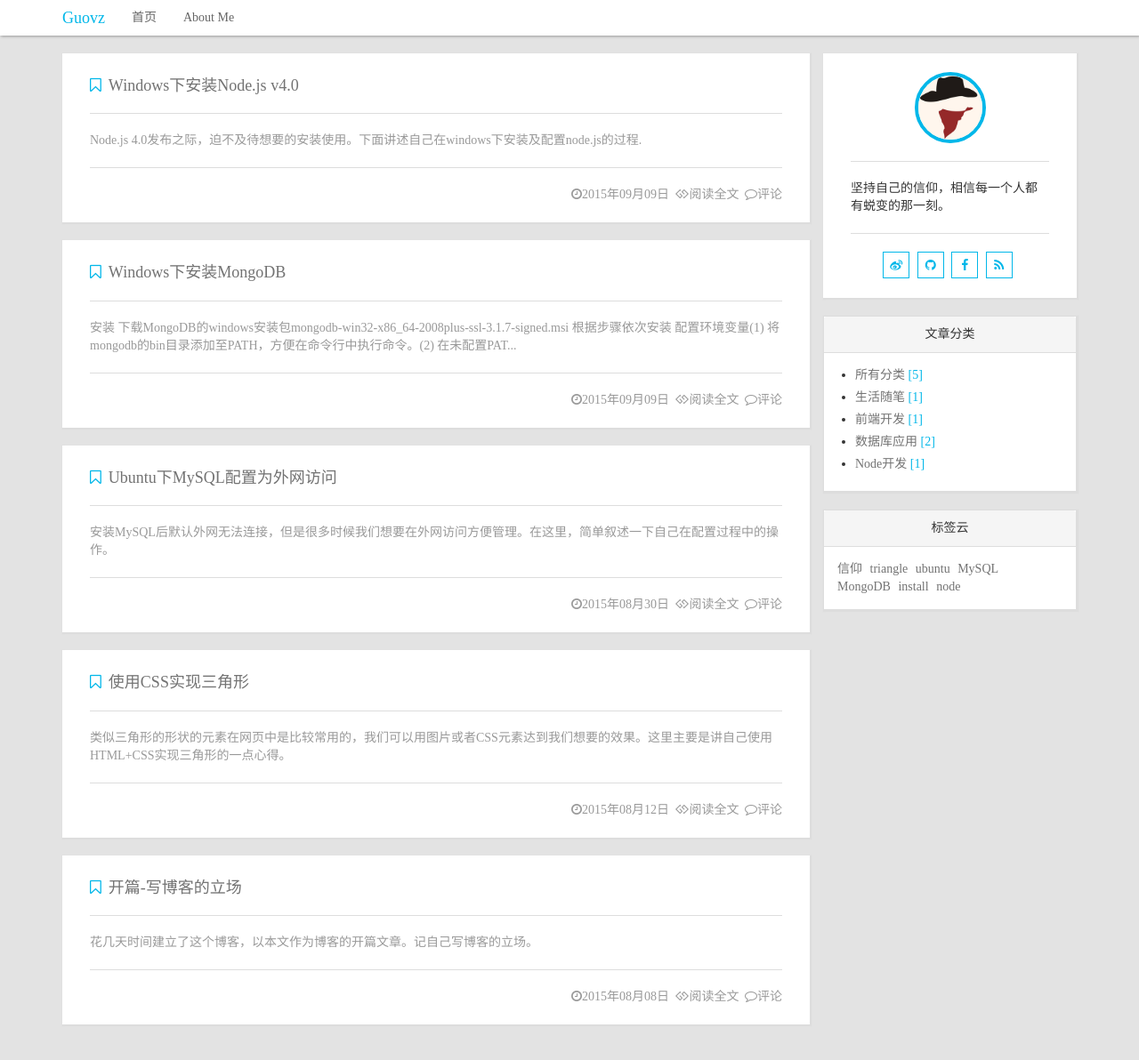
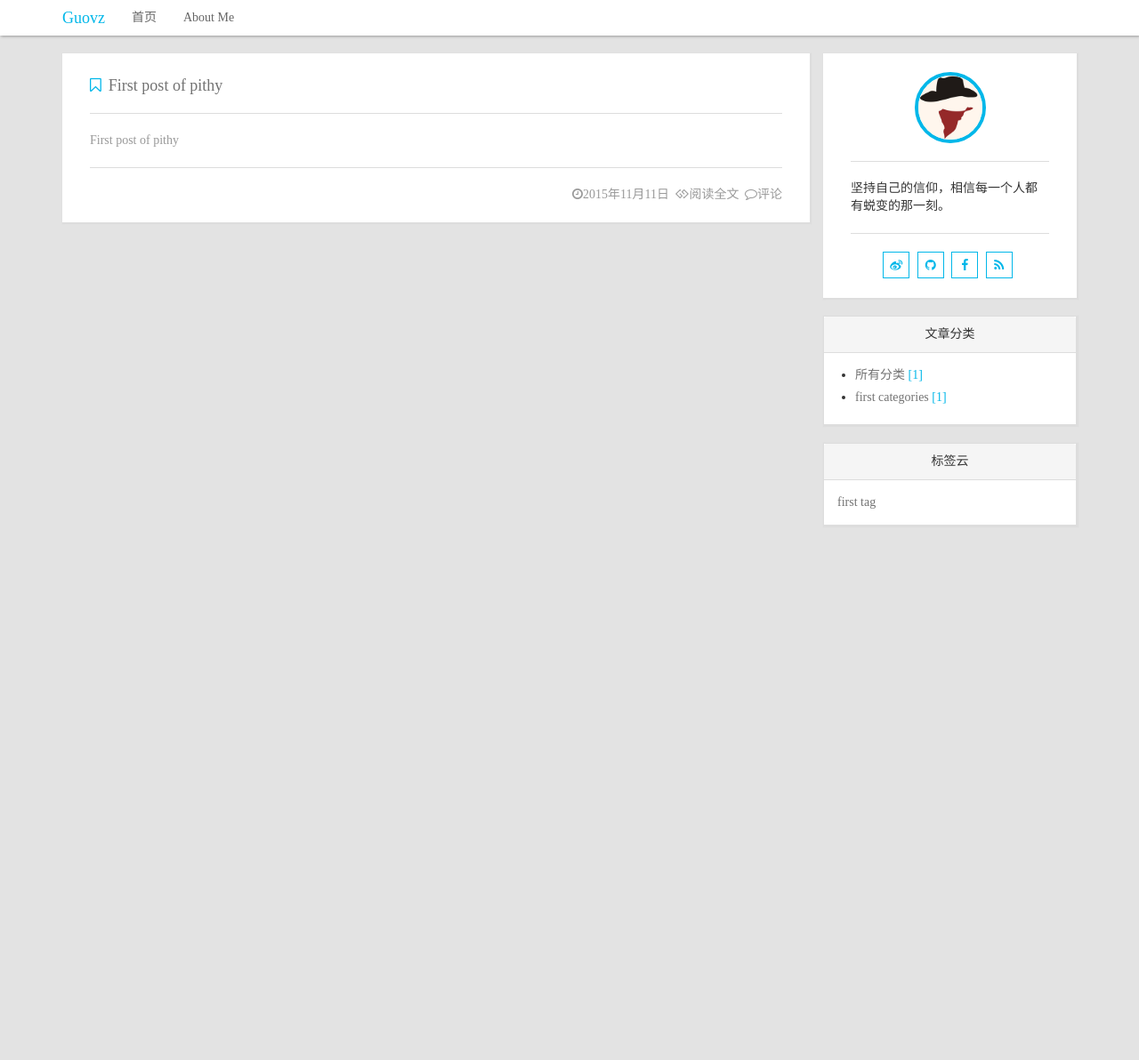
Before and after one commit to jaylinwang/jekyll-pithy, a Jekyll site: the page built from index.html, in a window 1280 px wide. Shown: the whole page at 89% size. Built offline with Jekyll 4.4.1, drawn with Linux system fonts in a browser that asks for light colours; nearby versions of some CDN libraries; the list of posts is cut into pages by our own code; comment, search, counter and statistics services are not loaded; after the commit the page ends 900 px from its top, so only the background shows below that.

Commit message:
去除个人信息

````diff
--- a/_config.yml
+++ b/_config.yml
@@ -1,14 +1,14 @@
 permalink: /:year/:month/:day/:title/
 
 # 站点设置
-title: "Guovz"
-email: pzhuwjl@qq.com
-description: "王继林的个人博客"
-keywords: "Guovz"
+title:
+email:
+description:
+keywords:
 
 # 用户信息设置
-weibo_username: Guovz
-github_username: guovz
+weibo_username:
+github_username:
 
 # Markdown设置
 kramdown:
@@ -20,8 +20,8 @@
 
 
 # 地址设置
-baseurl: "/jekyll-pithy"
-url: "http://127.0.0.1:4000"
+baseurl:
+url:
 
 
 # 分页设置
--- a/_posts/2015-08-08-kaipian.md
+++ /dev/null
@@ -1,21 +0,0 @@
----
-layout: post
-title: 开篇-写博客的立场
-tags:  [信仰]
-categories: [生活随笔]
-author: Jaylin
-excerpt: "花几天时间建立了这个博客，以本文作为博客的开篇文章。记自己写博客的立场。"
----
-
-
-花几天时间建立了这个博客，以本文作为博客的开篇文章。记自己写博客的立场。
-
-记录博客的初衷是以我们90后的心态去记录自己生活和工作中所见所闻，记录技术学习中某一项知识的认 知。不断提升自己，为成为小有成就的前端攻城狮而奋斗，我不想也相信自己成为一个喷子，去评论社会 上某种行为的对错，因为就自己浅薄的经历，自认为每一件事都有自己对错两面。也不会盲目去赞赏或否 认某项技术，因为作为一个技术菜鸟，对技术本身也认识的不够透彻。
-
-自己并不是一个会拽文的人，上大学后也很少接触文学之类的东西，自身的文学修养可谓相形见绌。自己 的博客中，美文佳句可能会有所不足，当然，自己灵感迸发的时候，我也会尝试记录一篇，毕竟优美的文 字是能够陶人心性的，我也会分享一些我喜欢或认为读者会喜欢的。
-
-DRY，不重复，软件开发中一直推崇的原则。关于博文，我也立志不去重复别人的东西，一件事，有自己 的见解，才算是真正的明白，一项技术，有自己的认知，才能够真正的理解。
-
-梦想自由自在的前端攻城狮，不断GET如狮群般的团队意识，希望遇到更多的朋友，谈生活，谈工作， 谈技术，在生活和技术的旅途中愉悦前行。
-
-2015年8月 记于成都
--- a/_posts/2015-08-12-css-create-triangle.md
+++ /dev/null
@@ -1,62 +0,0 @@
----
-layout: post
-title: 使用CSS实现三角形
-tags:  [triangle]
-categories: [前端开发]
-author: Jaylin
-excerpt: "类似三角形的形状的元素在网页中是比较常用的，我们可以用图片或者CSS元素达到我们想要的效果。这里主要是讲自己使用HTML+CSS实现三角形的一点心得。"
----
-
-类似三角形的形状的元素在网页中是比较常用的，我们可以用图片或者CSS元素达到我们想要的效果。这里主要是讲自己使用HTML+CSS实现三角形的一点心得。
-
-为了能够熟悉的使用HTML+CSS构建三角形，我们首先要熟悉以下代码以及代码所实现的效果：
-
-```html
-<!DOCTYPE html>
-<html lang="en">
-<head>
-  <meta charset="UTF-8">
-  <title>shape</title>
-  <style type="text/css">
-      .shape{
-        height: 0;
-        width: 0;
-        border-top: 100px solid red;
-        border-right: 100px solid blue;
-        border-bottom: 100px solid yellow;
-        border-left: 100px solid green;
-      }
-  </style>
-</head>
-<body>
-  <div class="shape"></div>
-</body>
-</html
-```
-这是一个HTML页面，我们定义一个class=shape的元素，为元素设置宽度和高度均为0，上下左右的border为100px并且用不同颜色填充，最终会有以下效果：
-
-<img src="http://7xlgu7.com1.z0.glb.clouddn.com/shape_01.png" style="width:200px">
-可以观察到，上下左右的border都占有45度直角三角形区域，底为100px+100px，高为100px。
-
-如果我们希望实现如下图的三角形形状：
-
-<img src="http://7xlgu7.com1.z0.glb.clouddn.com/shape_02.jpg" style="width:100px">
-
-我们可以保留如下图中1或者2的位置：
-
-<img src="http://7xlgu7.com1.z0.glb.clouddn.com/shape_03.jpg" style="width:200px">
-
-我选择1区域，最终CSS如下:
-
-```css
-.shape01{
-  height: 0;
-  width: 0;
-
-  border-top: 100px solid transparent;
-  border-right: 100px solid blue;
-}
-```
-其他情况类似。
-
-希望我的理解方式能对大家有帮助 :)
--- a/_posts/2015-08-30-ubuntu-mysql-extranet-access.md
+++ /dev/null
@@ -1,36 +0,0 @@
----
-layout: post
-title: Ubuntu下MySQL配置为外网访问
-tags:  [ubuntu,MySQL]
-categories: [数据库应用]
-author: Jaylin
-excerpt: "安装MySQL后默认外网无法连接，但是很多时候我们想要在外网访问方便管理。在这里，简单叙述一下自己在配置过程中的操作。"
----
-
-ububtu安装MySQL后默认外网无法连接，但是很多时候我们想要在外网访问方便管理。在这里，简单叙述一下自己在配置过程中的操作，步骤如下:
-
-- 以root身份登入mysql
-
-```
-mysql -u root -p
-```
-
-- 创建可外网登陆用户
-
-```
-CREATE USER 'custom'@'%.example.com' IDENTIFIED BY 'user_password';
-```
-
-- 为用户授权
-
-```
-GRANT SELECT,INSERT,UPDATE,DELETE,CREATE,DROP  ON customer.* TO  'custom'@'%';
-```
-
-- 检查/etc/mysql/my.cnf，去掉绑定ip
-
-- 重启服务
-
-```
-sudo service mysql restart
-```
--- a/_posts/2015-09-09-installmongo-windows.md
+++ /dev/null
@@ -1,67 +0,0 @@
----
-layout: post
-title: Windows下安装MongoDB
-tags:  [MongoDB,install]
-categories: [数据库应用]
-author: Jaylin
-excerpt: "简述Windows中MongoDB安装及配置过程"
----
-
-安装
----
-
-- 下载MongoDB的windows安装包[mongodb-win32-x86_64-2008plus-ssl-3.1.7-signed.msi](https://www.mongodb.org/downloads)
-
-- 根据步骤依次安装
-
-- 配置环境变量
-(1) 将mongodb的bin目录添加至PATH，方便在命令行中执行命令。
-(2) 在未配置PATH的情况下可直接进入安装目录执行命令
-
-- 运行MongoDB
-
-```
-mongod --dbpath  path//启动mongodb服务器,path为数据存储地址
-mongo //启动mongodb客户端
-```
-----------
-
-配置为windows服务
----
-
-- 创建配置文件(此项非必需，因为可通过命令参数处理),内容如下:
-
-```
-systemLog:
-   destination: file
-   path: D:\mongodb\log\mongod.log
-storage:
-   dbPath: D:\mongodb\db
-```
-
-- 创建mongodb服务,以管理员身份运行命令行,以下分别列出通过命令行参数和配置文件创建MongoDB服务
-
-```
-//通过命令行参数创建服务
-mongod --dbpath D:\mongodb\data --logpath=D:\mongodb\logs\mongodb.log --install
-//通过配置文件创建服务
-mongod --config D:\mongodb\mongodb.cfg  --install
-```
-
-- 启动服务
-
-```
-net start MongoDB
-```
-
-- 停止服务
-
-```
-net stop MongoDB
-```
-
-- 移除服务
-
-```
- mongod --remove
-```
--- a/_posts/2015-09-09-installnode-windows.md
+++ /dev/null
@@ -1,39 +0,0 @@
----
-layout: post
-title: Windows下安装Node.js v4.0
-tags:  [node,install]
-categories: [Node开发]
-author: Jaylin
-excerpt: "Node.js 4.0发布之际，迫不及待想要的安装使用。下面讲述自己在windows下安装及配置node.js的过程."
----
-
-Node.js 4.0发布之际，迫不及待想要的安装使用。下面讲述自己在windows下安装及配置node.js的过程.
-
-安装
----
-- Node.js官网提供有windows一键安装包[node-v4.0.0-x64.msi](https://nodejs.org/dist/latest/node-v4.0.0-x64.msi)
-
-- 下载并逐步安装
-
-- 执行`node -v` 和 `npm -v` 查看安装版本，检验是否安装成功
-
-配置
----
-- 为提高国内npm下载速度,使用淘宝提供的cnpm，执行命令
-
-```
-npm install -g cnpm --registry=https://registry.npm.taobao.org
-```
-
-- 配置npm的全局路径
-
-```
-npm config set cache "D:\nodejs\node_cache"
-npm config set prefix "D:\nodejs\node_global"
-```
-
-- 设置NODE_PATH为:(全局路径)\node_modules
-
----
-
-Node的安装配置工作暂时进行到此,现在可以使用Node.js构建你的应用了。
--- /dev/null
+++ b/_posts/2015-11-11-first-post-of-pithy.md
@@ -0,0 +1,10 @@
+---
+layout: post
+title: First post of pithy
+tags:  [first tag]
+categories: [first categories]
+author: pithy
+---
+
+
+First post of pithy
--- a/about.md
+++ b/about.md
@@ -4,24 +4,3 @@
 id: id_about_me
 permalink: /about/
 ---
-
-![我就是我](http://7xlgu7.com1.z0.glb.clouddn.com/me.jpg)
-
-我的格言
-===
-> 坚持自己的信仰，坚信每一个人都有蜕变的哪一刻。
-
-自我介绍
-===
-90后刚入道的程序员一枚，热爱WEB前端，喜欢旅游和运动。梦想着能慢慢成长为一个小有成就的前端工程师。付出自己的努力，坚信梦想不只是梦。
-
-教育经历
-===
-攀枝花学院(Panzhihua University)  2011~2015
-
-联系方式
-===
-
-- 新浪微博:[Guovz](http://www.weibo.com/guovz/)
-- github:[Guovz](https://github.com/guovz)
-- Email:[pzhuwjl@qq.com](pzhuwjl@qq.com)
--- a/assets/script/pithy.coffee
+++ b/assets/script/pithy.coffee
@@ -14,5 +14,5 @@
     $("#totop").hide() if winPos < window.screen.height
 
 bindToTop = () ->
-  $('#totop').on 'click',() ->
-    $('html, body').animate scrollTop: 0,1000
+  $('#totop').on 'click', () ->
+    $('html, body').animate scrollTop: 0, 1000
````
Also changed, not shown: _drafts/node-project-dev01.md (deleted, +0 -20 lines), assets/script/category.coffee (+9 -9 lines).
